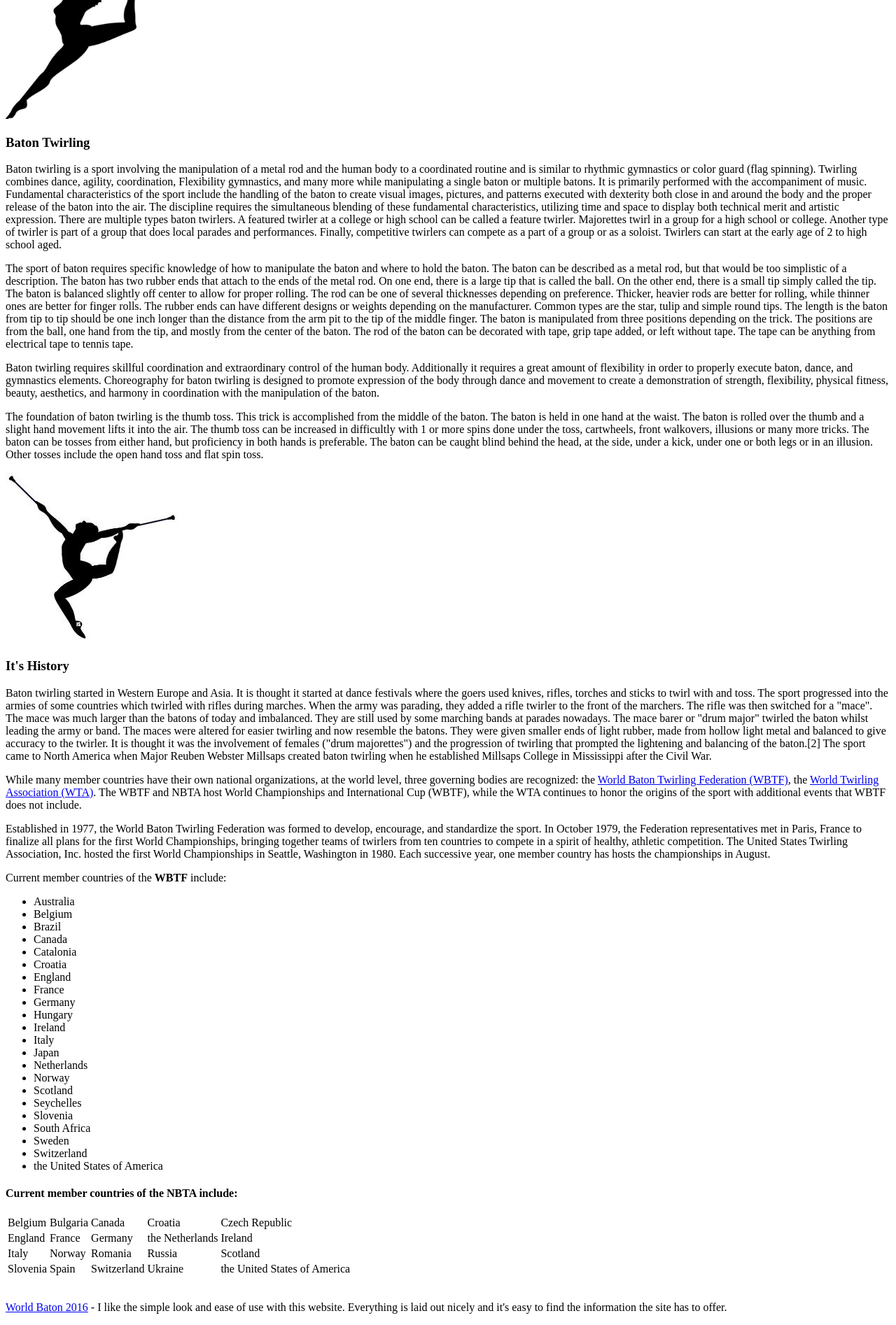
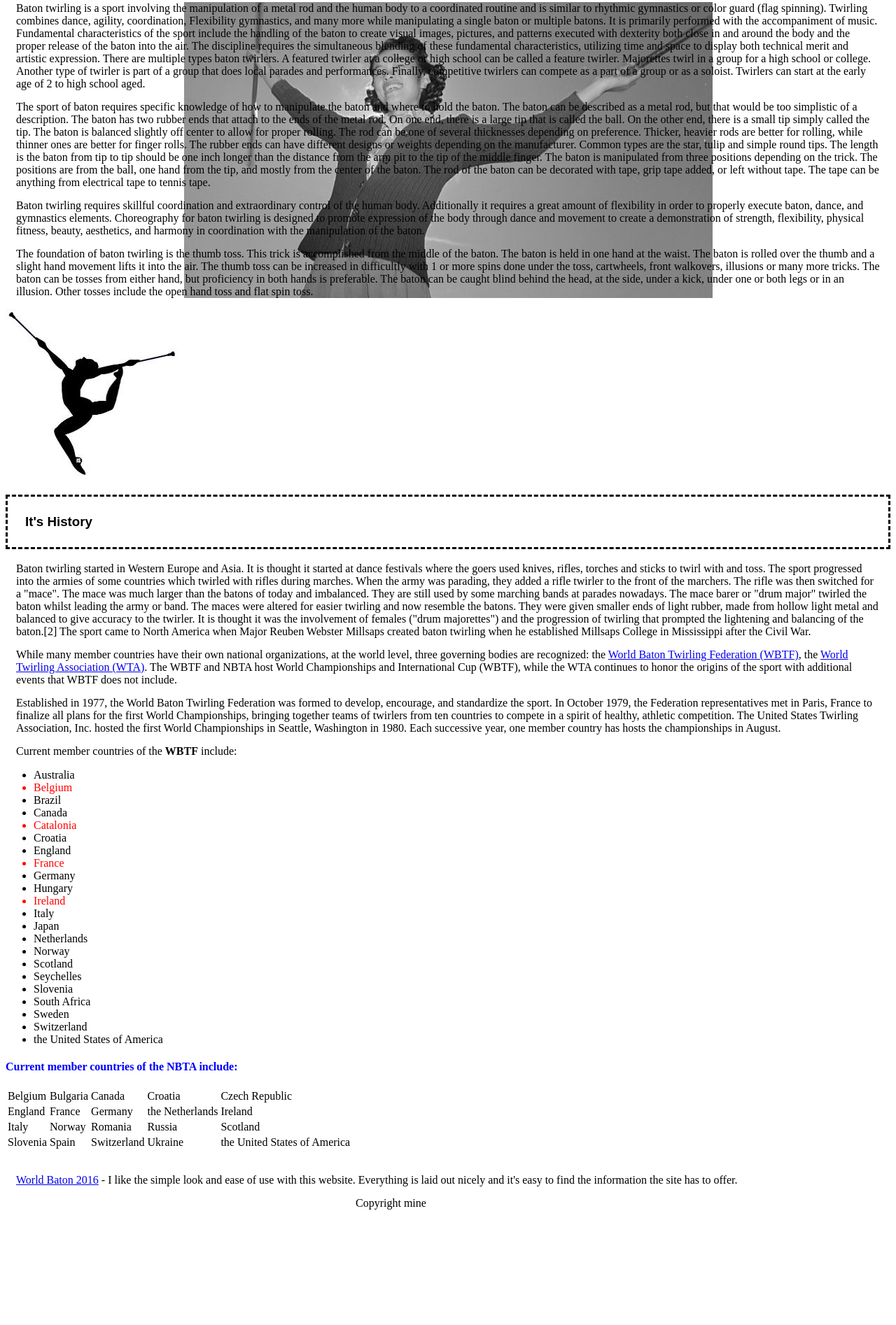
Before and after one commit to bw2116/bw2116.github.io, a plain HTML site: page index.html in a window 1280 px wide. Shown: the part 138-2032 px from the top of the page at 70% size. After the commit the page ends 1875 px from the top, so only its background shows below. Drawn offline with Linux system fonts and the light colour scheme.

Commit message:
Styles added to HTML and a style sheet created

```diff
--- a/index.html
+++ b/index.html
@@ -1,19 +1,22 @@
 <!DOCTYPE html>
-<html>
+<html lang="en">
   <head>
     <title>Most Epic Sport EVER!!!!</title>
+    <link rel="stylesheet" type="text/css" href="styles.css">
   </head>
   <body>
       <div>
-        <img height="300px" src="images/eb.gif">
-        <h3>Baton Twirling</h3>
-        <p>Baton twirling is a sport involving the manipulation of a metal rod and the human body to a coordinated routine and is similar to rhythmic gymnastics or color guard (flag spinning). Twirling combines dance, agility, coordination, Flexibility gymnastics, and many more while manipulating a single baton or multiple batons. It is primarily performed with the accompaniment of music. Fundamental characteristics of the sport include the handling of the baton to create visual images, pictures, and patterns executed with dexterity both close in and around the body and the proper release of the baton into the air. The discipline requires the simultaneous blending of these fundamental characteristics, utilizing time and space to display both technical merit and artistic expression. There are multiple types baton twirlers. A featured twirler at a college or high school can be called a feature twirler. Majorettes twirl in a group for a high school or college. Another type of twirler is part of a group that does local parades and performances. Finally, competitive twirlers can compete as a part of a group or as a soloist. Twirlers can start at the early age of 2 to high school aged.<p/>
+        <img ßsrc="images/eb.gif">
+        <h3 id="font">Baton Twirling</h3>
+        <div id="first">
+          <p>Baton twirling is a sport involving the manipulation of a metal rod and the human body to a coordinated routine and is similar to rhythmic gymnastics or color guard (flag spinning). Twirling combines dance, agility, coordination, Flexibility gymnastics, and many more while manipulating a single baton or multiple batons. It is primarily performed with the accompaniment of music. Fundamental characteristics of the sport include the handling of the baton to create visual images, pictures, and patterns executed with dexterity both close in and around the body and the proper release of the baton into the air. The discipline requires the simultaneous blending of these fundamental characteristics, utilizing time and space to display both technical merit and artistic expression. There are multiple types baton twirlers. A featured twirler at a college or high school can be called a feature twirler. Majorettes twirl in a group for a high school or college. Another type of twirler is part of a group that does local parades and performances. Finally, competitive twirlers can compete as a part of a group or as a soloist. Twirlers can start at the early age of 2 to high school aged.</p>
 
-        <p>The sport of baton requires specific knowledge of how to manipulate the baton and where to hold the baton. The baton can be described as a metal rod, but that would be too simplistic of a description. The baton has two rubber ends that attach to the ends of the metal rod. On one end, there is a large tip that is called the ball. On the other end, there is a small tip simply called the tip. The baton is balanced slightly off center to allow for proper rolling. The rod can be one of several thicknesses depending on preference. Thicker, heavier rods are better for rolling, while thinner ones are better for finger rolls. The rubber ends can have different designs or weights depending on the manufacturer. Common types are the star, tulip and simple round tips. The length is the baton from tip to tip should be one inch longer than the distance from the arm pit to the tip of the middle finger. The baton is manipulated from three positions depending on the trick. The positions are from the ball, one hand from the tip, and mostly from the center of the baton. The rod of the baton can be decorated with tape, grip tape added, or left without tape. The tape can be anything from electrical tape to tennis tape.</p>
+          <p>The sport of baton requires specific knowledge of how to manipulate the baton and where to hold the baton. The baton can be described as a metal rod, but that would be too simplistic of a description. The baton has two rubber ends that attach to the ends of the metal rod. On one end, there is a large tip that is called the ball. On the other end, there is a small tip simply called the tip. The baton is balanced slightly off center to allow for proper rolling. The rod can be one of several thicknesses depending on preference. Thicker, heavier rods are better for rolling, while thinner ones are better for finger rolls. The rubber ends can have different designs or weights depending on the manufacturer. Common types are the star, tulip and simple round tips. The length is the baton from tip to tip should be one inch longer than the distance from the arm pit to the tip of the middle finger. The baton is manipulated from three positions depending on the trick. The positions are from the ball, one hand from the tip, and mostly from the center of the baton. The rod of the baton can be decorated with tape, grip tape added, or left without tape. The tape can be anything from electrical tape to tennis tape.</p>
 
-        <p>Baton twirling requires skillful coordination and extraordinary control of the human body. Additionally it requires a great amount of flexibility in order to properly execute baton, dance, and gymnastics elements. Choreography for baton twirling is designed to promote expression of the body through dance and movement to create a demonstration of strength, flexibility, physical fitness, beauty, aesthetics, and harmony in coordination with the manipulation of the baton.</p>
+          <p>Baton twirling requires skillful coordination and extraordinary control of the human body. Additionally it requires a great amount of flexibility in order to properly execute baton, dance, and gymnastics elements. Choreography for baton twirling is designed to promote expression of the body through dance and movement to create a demonstration of strength, flexibility, physical fitness, beauty, aesthetics, and harmony in coordination with the manipulation of the baton.</p>
 
-        <p>The foundation of baton twirling is the thumb toss. This trick is accomplished from the middle of the baton. The baton is held in one hand at the waist. The baton is rolled over the thumb and a slight hand movement lifts it into the air. The thumb toss can be increased in difficultly with 1 or more spins done under the toss, cartwheels, front walkovers, illusions or many more tricks. The baton can be tosses from either hand, but proficiency in both hands is preferable. The baton can be caught blind behind the head, at the side, under a kick, under one or both legs or in an illusion. Other tosses include the open hand toss and flat spin toss.</p>
+          <p>The foundation of baton twirling is the thumb toss. This trick is accomplished from the middle of the baton. The baton is held in one hand at the waist. The baton is rolled over the thumb and a slight hand movement lifts it into the air. The thumb toss can be increased in difficultly with 1 or more spins done under the toss, cartwheels, front walkovers, illusions or many more tricks. The baton can be tosses from either hand, but proficiency in both hands is preferable. The baton can be caught blind behind the head, at the side, under a kick, under one or both legs or in an illusion. Other tosses include the open hand toss and flat spin toss.</p>
+        </div>
       </div>
 
       <div>
@@ -28,16 +31,16 @@
         <p>Current member countries of the <strong>WBTF</strong> include:</p>
         <ul>
           <li>Australia</li>
-          <li>Belgium</li>
+          <li class="uorder">Belgium</li>
           <li>Brazil</li>
           <li>Canada</li>
-          <li>Catalonia</li>
+          <li class="uorder">Catalonia</li>
           <li>Croatia</li>
           <li>England</li>
-          <li>France</li>
+          <li class="uorder">France</li>
           <li>Germany</li>
           <li>Hungary</li>
-          <li>Ireland</li>
+          <li class="uorder">Ireland</li>
           <li>Italy</li>
           <li>Japan</li>
           <li>Netherlands</li>
@@ -50,7 +53,7 @@
           <li>Switzerland</li>
           <li>the United States of America</li>
         </ul>
-        <h4>Current member countries of the NBTA include:</h4>
+        <h4 id="blues">Current member countries of the NBTA include:</h4>
         <table>
           <tr>
             <td>Belgium</td>
@@ -88,5 +91,8 @@
     <div>
       <p><a href="http://worldbaton2016.com/">World Baton 2016</a> - I like the simple look and ease of use with this website.  Everything is laid out nicely and it's easy to find the information the site has to offer.</p>
     </div>
+    <div id="foot">
+      <footer>Copyright mine</footer>
+    </div>
   </body>
 </html>
--- /dev/null
+++ b/styles.css
@@ -0,0 +1,45 @@
+@media screen and (max-width: 500px) {
+    p {
+     font-size: .8em;
+    }
+
+    img {
+      height: 30%;
+      width: 30%;
+    }
+}
+
+h3 {
+  padding: 25px;
+  border: dashed;
+}
+
+p {
+  margin: 15px;
+}
+
+footer {
+  margin-left: 500px;
+}
+
+#first {
+  background-image: url("images/adams.jpg");
+  background-repeat: no-repeat;
+  background-position: center;
+}
+
+h3 {
+  font-family: Arial, Helvetica, sans-serif;
+}
+
+.uorder {
+ color: red;
+}
+
+#blues {
+  color: blue;
+}
+
+a:visited {
+    color: green;
+}
```
